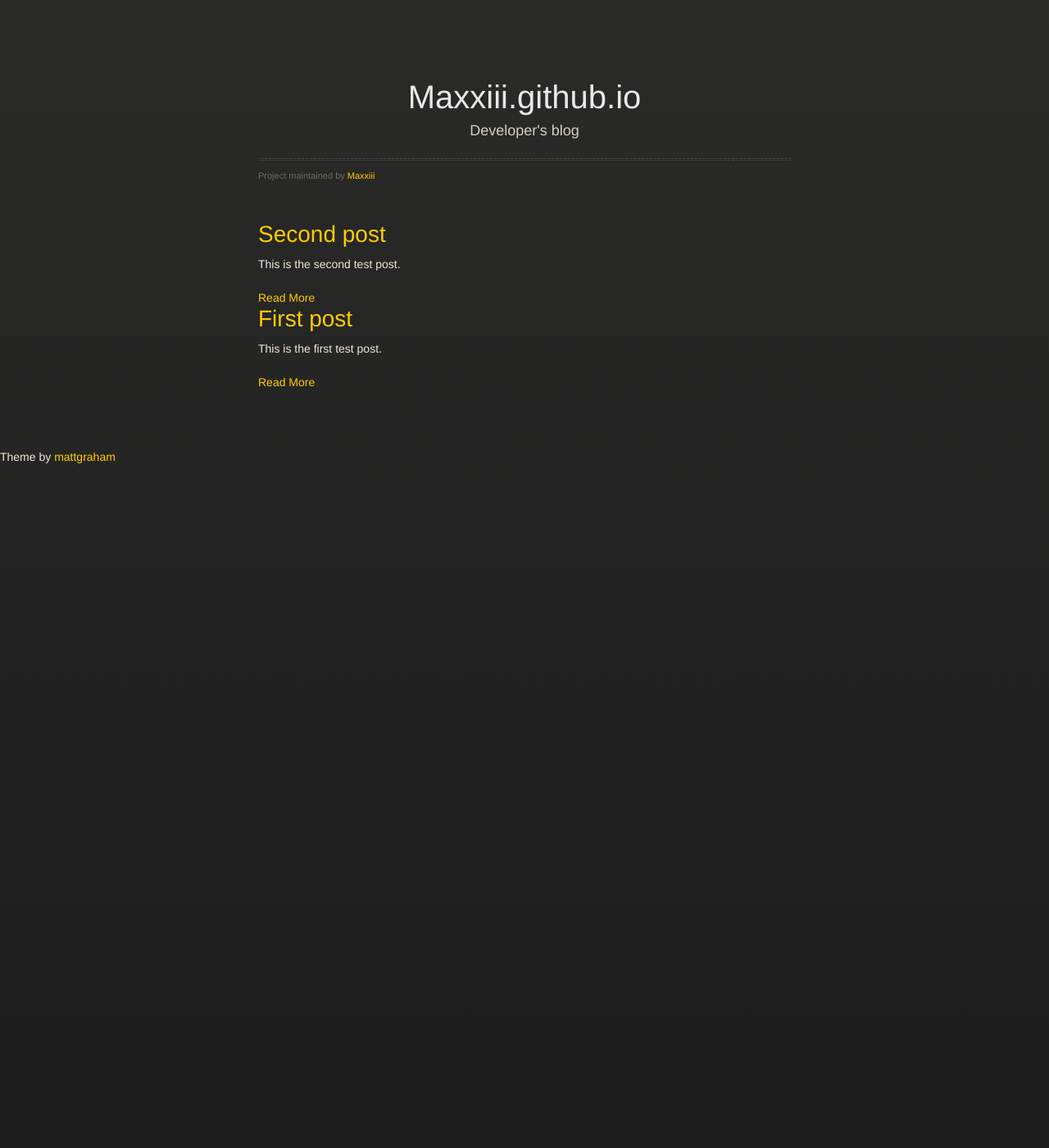
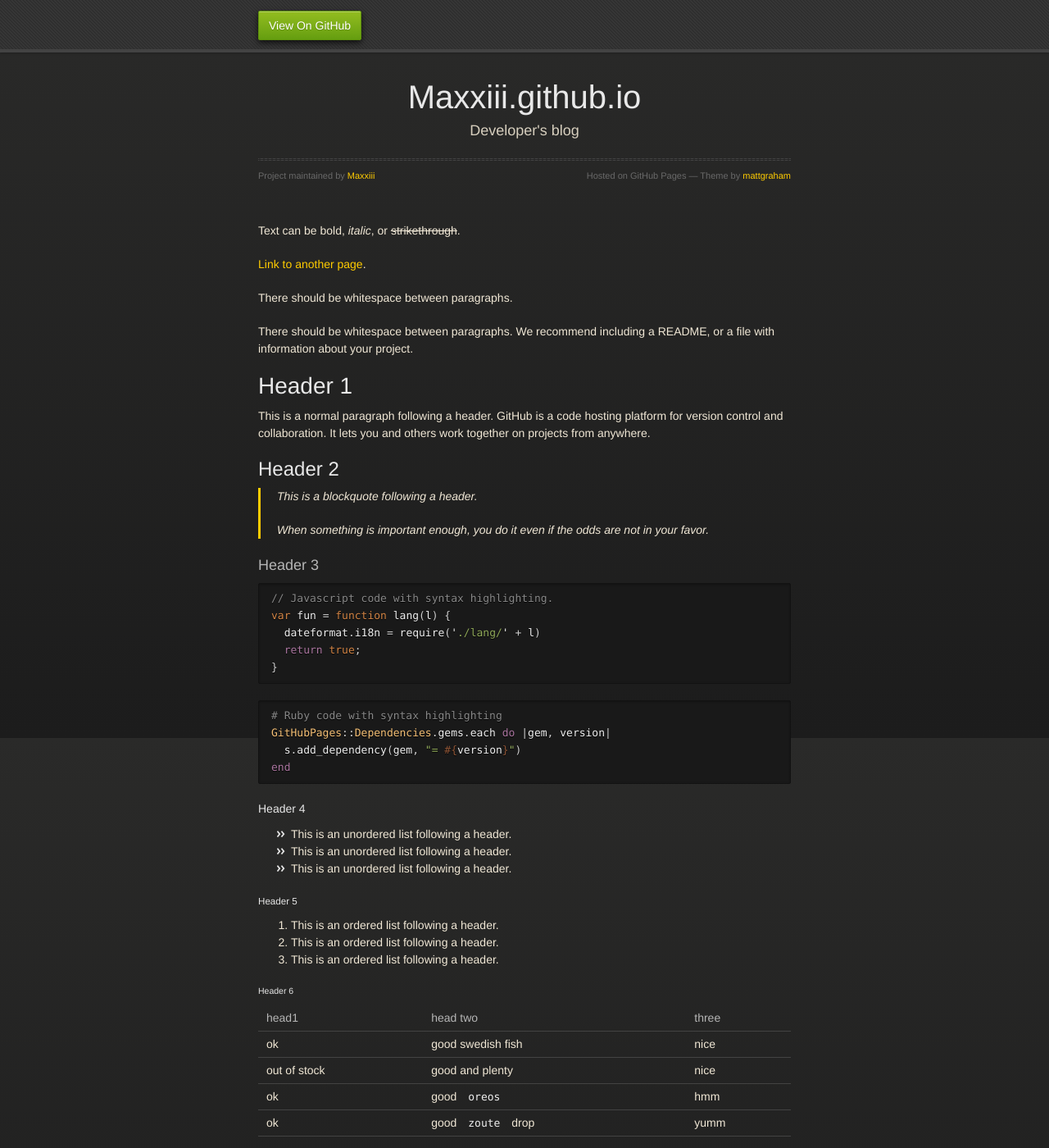
Before and after one commit to Maxxiii/Maxxiii.github.io, a Jekyll site: the page built from index.md, in a window 1280 px wide and 1400 px high. Shown: the whole window at 82% size. Built offline with Jekyll 4.4.1, drawn with Linux system fonts in a browser that asks for light colours; some of the changed text lies outside the part shown.

Commit message:
Revert "More fixes"
This reverts commit a4d3d217b838eb0813b9b9fe05151729f57e7c30.

````diff
--- a/_layouts/default.html
+++ b/_layouts/default.html
@@ -19,8 +17,18 @@
     <meta name="viewport" content="width=device-width, initial-scale=1, user-scalable=no">
 
   </head>
+  <body>
+      <div id="header">
+        <nav>
+          <li class="fork"><a href="{{ site.github.repository_url }}">View On GitHub</a></li>
+          {% if site.show_downloads %}
+            <li class="downloads"><a href="{{ site.github.zip_url }}">ZIP</a></li>
+            <li class="downloads"><a href="{{ site.github.tar_url }}">TAR</a></li>
+            <li class="title">DOWNLOADS</li>
+          {% endif %}
+        </nav>
+      </div><!-- end header -->
 
-<body>
     <div class="wrapper">
 
       <section>
@@ -28,9 +36,8 @@
           <h1>{{ site.title | default: site.github.repository_name }}</h1>
           <p>{{ site.description | default: site.github.project_tagline }}</p>
           <hr>
-        <span class="credits left">Project maintained by <a
-            href="{{ site.github.owner_url }}">{{ site.github.owner_name }}</a></span>
-
+          <span class="credits left">Project maintained by <a href="{{ site.github.owner_url }}">{{ site.github.owner_name }}</a></span>
+          <span class="credits right">Hosted on GitHub Pages &mdash; Theme by <a href="https://twitter.com/mattgraham">mattgraham</a></span>
         </div>
 
         {{ content }}
@@ -41,22 +48,13 @@
 
     {% if site.google_analytics %}
       <script>
-    (function (i, s, o, g, r, a, m) {
-      i['GoogleAnalyticsObject'] = r;
-      i[r] = i[r] || function () {
-        (i[r].q = i[r].q || []).push(arguments)
-      }, i[r].l = 1 * new Date();
-      a = s.createElement(o),
-        m = s.getElementsByTagName(o)[0];
-      a.async = 1;
-      a.src = g;
-      m.parentNode.insertBefore(a, m)
-    })(window, document, 'script', '//www.google-analytics.com/analytics.js', 'ga');
+        (function(i,s,o,g,r,a,m){i['GoogleAnalyticsObject']=r;i[r]=i[r]||function(){
+        (i[r].q=i[r].q||[]).push(arguments)},i[r].l=1*new Date();a=s.createElement(o),
+        m=s.getElementsByTagName(o)[0];a.async=1;a.src=g;m.parentNode.insertBefore(a,m)
+        })(window,document,'script','//www.google-analytics.com/analytics.js','ga');
         ga('create', '{{ site.google_analytics }}', 'auto');
         ga('send', 'pageview');
       </script>
     {% endif %}
   </body>
-<span>Theme by <a href="https://twitter.com/mattgraham">mattgraham</a></span>
-
 </html>
--- a/index.md
+++ b/index.md
@@ -2,17 +2,122 @@
 layout: default
 ---
 
-<div class="posts">
-  {% for post in site.posts %}
-    <article class="post">
+Text can be **bold**, _italic_, or ~~strikethrough~~.
 
-      <h1><a href="{{ site.baseurl }}{{ post.url }}">{{ post.title }}</a></h1>
+[Link to another page](./another-page.html).
 
-      <div class="entry">
-        {{ post.excerpt }}
-      </div>
+There should be whitespace between paragraphs.
 
-      <a href="{{ site.baseurl }}{{ post.url }}" class="read-more">Read More</a>
-    </article>
-  {% endfor %}
-</div>
+There should be whitespace between paragraphs. We recommend including a README, or a file with information about your project.
+
+# Header 1
+
+This is a normal paragraph following a header. GitHub is a code hosting platform for version control and collaboration. It lets you and others work together on projects from anywhere.
+
+## Header 2
+
+> This is a blockquote following a header.
+>
+> When something is important enough, you do it even if the odds are not in your favor.
+
+### Header 3
+
+```js
+// Javascript code with syntax highlighting.
+var fun = function lang(l) {
+  dateformat.i18n = require('./lang/' + l)
+  return true;
+}
+```
+
+```ruby
+# Ruby code with syntax highlighting
+GitHubPages::Dependencies.gems.each do |gem, version|
+  s.add_dependency(gem, "= #{version}")
+end
+```
+
+#### Header 4
+
+*   This is an unordered list following a header.
+*   This is an unordered list following a header.
+*   This is an unordered list following a header.
+
+##### Header 5
+
+1.  This is an ordered list following a header.
+2.  This is an ordered list following a header.
+3.  This is an ordered list following a header.
+
+###### Header 6
+
+| head1        | head two          | three |
+|:-------------|:------------------|:------|
+| ok           | good swedish fish | nice  |
+| out of stock | good and plenty   | nice  |
+| ok           | good `oreos`      | hmm   |
+| ok           | good `zoute` drop | yumm  |
+
+### There's a horizontal rule below this.
+
+* * *
+
+### Here is an unordered list:
+
+*   Item foo
+*   Item bar
+*   Item baz
+*   Item zip
+
+### And an ordered list:
+
+1.  Item one
+1.  Item two
+1.  Item three
+1.  Item four
+
+### And a nested list:
+
+- level 1 item
+  - level 2 item
+  - level 2 item
+    - level 3 item
+    - level 3 item
+- level 1 item
+  - level 2 item
+  - level 2 item
+  - level 2 item
+- level 1 item
+  - level 2 item
+  - level 2 item
+- level 1 item
+
+### Small image
+
+![Octocat](https://github.githubassets.com/images/icons/emoji/octocat.png)
+
+### Large image
+
+![Branching](https://guides.github.com/activities/hello-world/branching.png)
+
+
+### Definition lists can be used with HTML syntax.
+
+<dl>
+<dt>Name</dt>
+<dd>Godzilla</dd>
+<dt>Born</dt>
+<dd>1952</dd>
+<dt>Birthplace</dt>
+<dd>Japan</dd>
+<dt>Color</dt>
+<dd>Green</dd>
+</dl>
+
+```
+Long, single-line code blocks should not wrap. They should horizontally scroll if they are too long. This line should be long enough to demonstrate this.
+```
+
+```
+The final element.
+```
````
Also changed, not shown: other parts of _layouts/default.html (+1 -3 lines), second.md (deleted, +0 -123 lines). Lines whose indentation alone changed are shown as unchanged.
